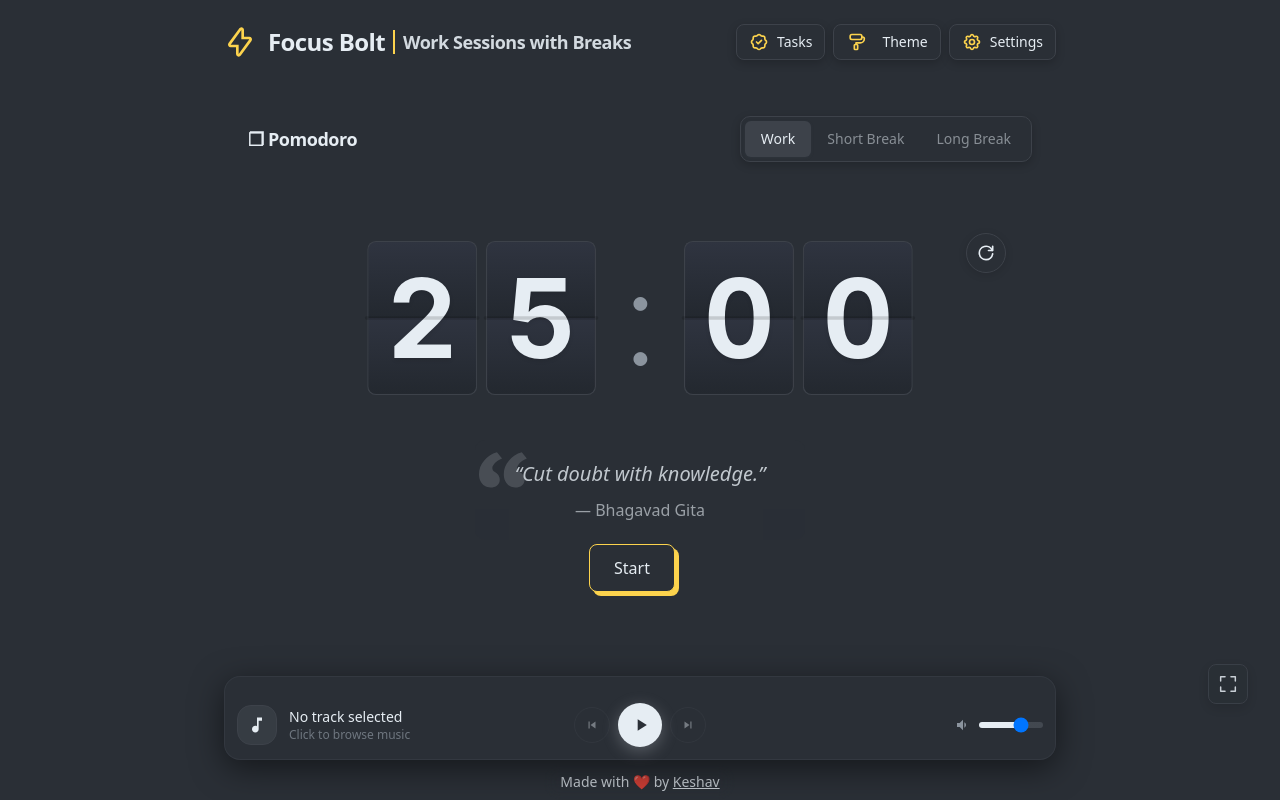
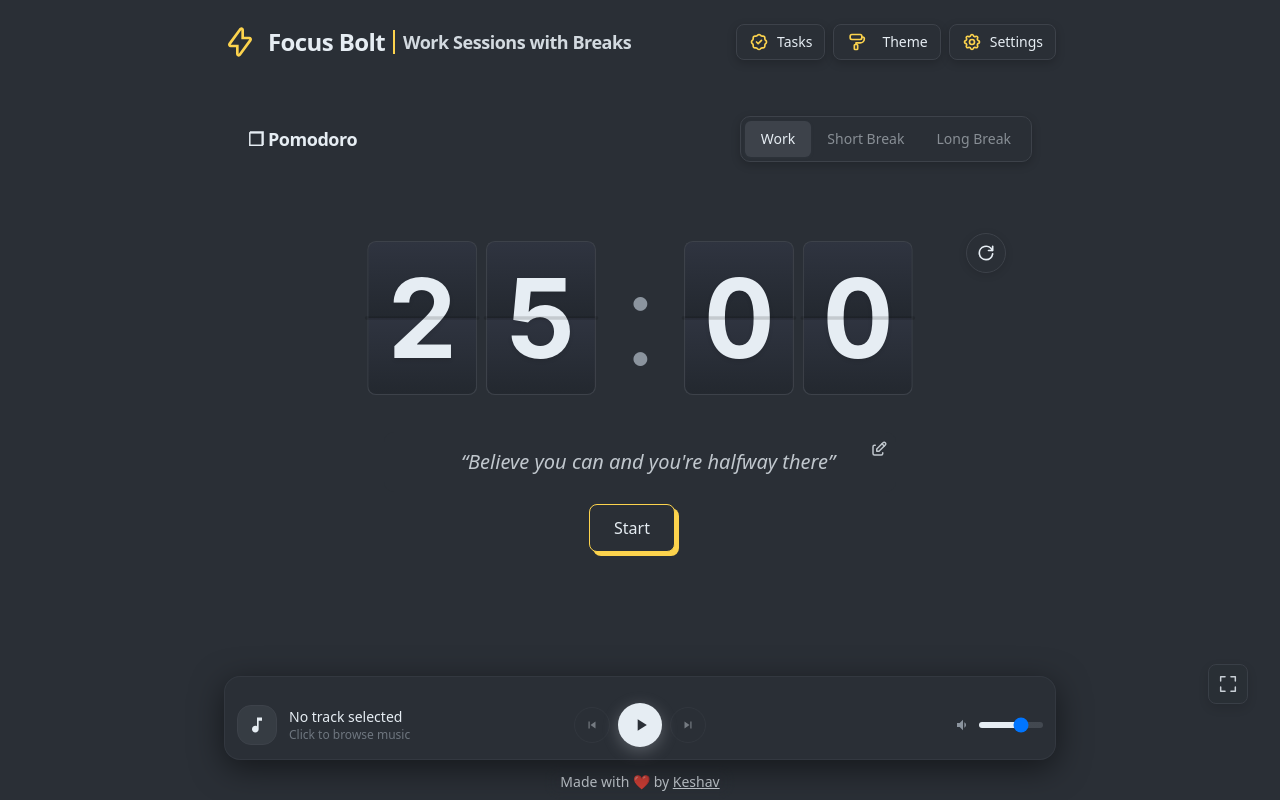
Before and after one commit to keshav-builds/FocusBolt, a Next.js app: page / in a window 1280 px wide. Built offline with nearby package versions, Linux system fonts and the light colour scheme.

Commit message:
editable quote section

```diff
--- a/app/page.tsx
+++ b/app/page.tsx
@@ -237,7 +237,7 @@ function AppBody() {
 
     const granted = await ensurePermission();
     if (granted) {
-      setNotifications(true); // ✅ This turns ON the toggle in settings
+      setNotifications(true); // This turns ON the toggle in settings
     } else {
       alert(
         "Notifications are blocked. Please enable them in browser settings."
@@ -748,7 +748,7 @@ function AppBody() {
 
                   {/* QUOTE */}
                   <div
-                    className=" hidden sm:block transition-colors duration-300 text-center px-2 sm:px-4 mt-2"
+                    className=" hidden sm:block transition-colors duration-300 text-center px-2 sm:px-4 mt-0"
                     style={{ color: currentTheme.separatorColor, opacity: 0.8 }}
                   >
                     <SessionQuote currentTheme={currentTheme} />
--- a/components/music/MusicBar.tsx
+++ b/components/music/MusicBar.tsx
@@ -321,7 +321,7 @@ export function MusicBar({
             </div>
           </div>
 
-          {/* Time Display - Mobile (Below controls) */}
+          {/* Time Display */}
           {currentTrack && (
             <div
               className="flex items-center justify-between mt-1.5 text-[10px]"
--- a/components/progress/progress-chart.tsx
+++ b/components/progress/progress-chart.tsx
@@ -36,7 +36,7 @@ const formatMinutesToTime = (minutes: number): string => {
   return `${hours}h ${mins}m`;
 };
 
-// Get color based on work time (gradient from low to high)
+// Get color based on work time
 const getBarColor = (
   minutes: number,
   maxMinutes: number,
--- a/components/settings/settings-sheet.tsx
+++ b/components/settings/settings-sheet.tsx
@@ -16,7 +16,7 @@ interface SettingsSheetProps {
   currentTheme: ColorTheme;
 }
 
-// Reusable Stepper Component
+//  Stepper Component
 interface StepperProps {
   value: number;
   onChange: (value: number) => void;
@@ -70,7 +70,7 @@ function Stepper({
     // Parse number
     const numValue = parseInt(val, 10);
 
-    // Just enforce max
+    // enforce max
     if (!isNaN(numValue)) {
       onChange(Math.min(numValue, max));
     }
@@ -551,7 +551,7 @@ export function SettingsSheet({
                       style={{
                         backgroundColor: isImageTheme
                           ? "rgba(255, 193, 7, 0.18)" // warm amber on dark
-                          : "rgba(245, 158, 11, 0.12)", // amber-500/12 on light
+                          : "rgba(245, 158, 11, 0.12)", // amber-500 on light
                         borderColor: isImageTheme
                           ? "rgba(255, 193, 7, 0.6)"
                           : "rgba(245, 158, 11, 0.6)",
--- a/components/themeColor/ColorPicker.tsx
+++ b/components/themeColor/ColorPicker.tsx
@@ -169,7 +169,7 @@ if (variant === "mobile") {
               ))}
             </div>
 
-            {/* Theme Grid - Fixed cropping issue */}
+            {/* Theme Grid*/}
             <div className="grid grid-cols-3 gap-2 max-h-48 overflow-y-auto pr-1">
               {filteredThemes.map((theme) => (
                 <motion.button
@@ -185,7 +185,7 @@ if (variant === "mobile") {
                     onThemeChange(theme);
                   }}
                   style={{
-                    // FIX: Separate background properties to avoid conflict
+                    // Separate background properties to avoid conflict
                     ...(theme.category === "image" && theme.backgroundImage
                       ? {
                           backgroundImage: `url('${theme.backgroundImage}')`,
@@ -233,7 +233,7 @@ if (variant === "mobile") {
                     </div>
                   )}
 
-                  {/* Image theme - name overlay with better visibility */}
+                  {/* Image theme */}
                   {theme.category === "image" && (
                     <div className="absolute inset-0 flex items-end justify-center pb-1.5 bg-gradient-to-t from-black/60 via-transparent to-transparent">
                       <span className="text-[10px] font-semibold text-white drop-shadow-lg px-1 text-center leading-tight">
--- a/components/timer/quote.tsx
+++ b/components/timer/quote.tsx
@@ -1,32 +1,99 @@
 "use client";
 
-import { useEffect, useState } from "react";
-import { getRandomQuote } from "@/lib/quotes";
+import { useEffect, useRef, useState } from "react";
+
+type Quote = {
+  text: string;
+};
+
+const STORAGE_KEY = "focusbolt_custom_quote";
+const DEFAULT_QUOTE: Quote = {
+  text: "Believe you can and you're halfway there",
+};
+
+const MAX_CHARS = 80;
 
 export function SessionQuote({ currentTheme }: { currentTheme: any }) {
-  const [quote, setQuote] = useState(getRandomQuote());
+  const [quote, setQuote] = useState<Quote>(DEFAULT_QUOTE);
+  const [isEditing, setIsEditing] = useState(false);
+  const [draft, setDraft] = useState(DEFAULT_QUOTE.text);
+  const [error, setError] = useState<string | null>(null);
   const [isVisible, setIsVisible] = useState(true);
+
+  const inputRef = useRef<HTMLInputElement | null>(null);
   const isImageTheme = currentTheme.backgroundImage;
 
+  // load saved quote (if any)
   useEffect(() => {
-    const interval = setInterval(() => {
-      // Fade out
-      setIsVisible(false);
+    if (typeof window === "undefined") return;
+    try {
+      const raw = localStorage.getItem(STORAGE_KEY);
+      if (!raw) return;
+      const parsed = JSON.parse(raw);
+      if (typeof parsed.text === "string") {
+        setQuote(parsed);
+        setDraft(parsed.text);
+      }
+    } catch {
+      // ignore
+    }
+  }, []);
 
-      // Change quote after fade out completes
-      setTimeout(() => {
-        setQuote(getRandomQuote());
-        // Fade in
-        setIsVisible(true);
-      }, 500);
-    }, 16000);
+  // auto-focus when editing
+  useEffect(() => {
+    if (isEditing && inputRef.current) {
+      inputRef.current.focus();
+      inputRef.current.select();
+    }
+  }, [isEditing]);
 
-    return () => clearInterval(interval);
-  }, []);
+  function handleStartEdit() {
+    setDraft(quote.text);
+    setError(null);
+    setIsEditing(true);
+  }
+
+  function saveDraft() {
+    const text = draft.trim();
+
+    if (!text) {
+      setError("Quote cannot be empty.");
+      return;
+    }
+
+    const newQuote: Quote = { text };
+
+    setIsVisible(false);
+    setTimeout(() => {
+      setQuote(newQuote);
+      if (typeof window !== "undefined") {
+        localStorage.setItem(STORAGE_KEY, JSON.stringify(newQuote));
+      }
+      setIsVisible(true);
+      setIsEditing(false);
+      setError(null);
+    }, 150);
+  }
+
+  function handleBlur() {
+    if (!isEditing) return;
+    saveDraft();
+  }
+
+  function handleKeyDown(e: React.KeyboardEvent<HTMLInputElement>) {
+    if (e.key === "Enter") {
+      e.preventDefault();
+      saveDraft();
+    } else if (e.key === "Escape") {
+      setIsEditing(false);
+      setDraft(quote.text);
+      setError(null);
+    }
+  }
 
   return (
     <div
-      className="mt-0 w-full max-w-lg mx-auto rounded-lg py-3 px-4 sm:py-3.5 sm:px-5 text-center transition-all duration-500 relative min-h-[90px] sm:min-h-[100px] flex items-center justify-center"
+      className="mt-0 mb-2 w-full max-w-lg mx-auto rounded-lg py-4 px-10  text-center transition-all duration-500 relative max-h-[60px] flex items-center justify-center"
       style={{
         color: currentTheme.digitColor,
         background: isImageTheme
@@ -35,30 +102,64 @@ export function SessionQuote({ currentTheme }: { currentTheme: any }) {
         backdropFilter: isImageTheme ? "blur(8px)" : "none",
       }}
     >
-      {/* Decorative Quote SVG - Left aligned */}
-      <svg
-        aria-hidden="true"
-        viewBox="0 0 105 78"
-        className="absolute left-1  top-3 w-10 h-10 sm:w-12 sm:h-9 opacity-15 sm:opacity-20"
-        style={{
-          fill: currentTheme.digitColor,
-        }}
+      <button
+        type="button"
+        onClick={handleStartEdit}
+        className="absolute top-2 right-2 z-20 text-md flex items-center cursor-pointer"
+        aria-label="Edit quote"
       >
-        <path d="M25.086 77.292c-4.821 0-9.115-1.205-12.882-3.616-3.767-2.561-6.78-6.102-9.04-10.622C1.054 58.534 0 53.411 0 47.686c0-5.273.904-10.396 2.712-15.368 1.959-4.972 4.746-9.567 8.362-13.786a59.042 59.042 0 0 1 12.43-11.3C28.325 3.917 33.599 1.507 39.324 0l11.074 13.786c-6.479 2.561-11.677 5.951-15.594 10.17-3.767 4.219-5.65 7.835-5.65 10.848 0 1.356.377 2.863 1.13 4.52.904 1.507 2.637 3.089 5.198 4.746 3.767 2.41 6.328 4.972 7.684 7.684 1.507 2.561 2.26 5.5 2.26 8.814 0 5.123-1.959 9.19-5.876 12.204-3.767 3.013-8.588 4.52-14.464 4.52Zm54.24 0c-4.821 0-9.115-1.205-12.882-3.616-3.767-2.561-6.78-6.102-9.04-10.622-2.11-4.52-3.164-9.643-3.164-15.368 0-5.273.904-10.396 2.712-15.368 1.959-4.972 4.746-9.567 8.362-13.786a59.042 59.042 0 0 1 12.43-11.3C82.565 3.917 87.839 1.507 93.564 0l11.074 13.786c-6.479 2.561-11.677 5.951-15.594 10.17-3.767 4.219-5.65 7.835-5.65 10.848 0 1.356.377 2.863 1.13 4.52.904 1.507 2.637 3.089 5.198 4.746 3.767 2.41 6.328 4.972 7.684 7.684 1.507 2.561 2.26 5.5 2.26 8.814 0 5.123-1.959 9.19-5.876 12.204-3.767 3.013-8.588 4.52-14.464 4.52Z"></path>
-      </svg>
+        <svg
+          xmlns="http://www.w3.org/2000/svg"
+          width="18"
+          height="18"
+          viewBox="0 0 24 24"
+          fill="none"
+          stroke="currentColor"
+          strokeWidth="2"
+          strokeLinecap="round"
+          strokeLinejoin="round"
+          className="icon icon-tabler-edit"
+        >
+          <path stroke="none" d="M0 0h24v24H0z" fill="none" />
+          <path d="M7 7h-1a2 2 0 0 0 -2 2v9a2 2 0 0 0 2 2h9a2 2 0 0 0 2 -2v-1" />
+          <path d="M20.385 6.585a2.1 2.1 0 0 0 -2.97 -2.97l-8.415 8.385v3h3l8.385 -8.415z" />
+          <path d="M16 5l3 3" />
+        </svg>
+      </button>
 
-      {/* Fade transition */}
       <div
-        className={`transition-opacity duration-500 ease-in-out relative z-10 w-full ${
+        className={`transition-opacity duration-300 ease-in-out relative z-10 w-full ${
           isVisible ? "opacity-100" : "opacity-0"
         }`}
       >
-        <p className=" text-lg md:text-xl font-medium italic leading-relaxed px-5 ">
-          &ldquo;{quote.text}&rdquo;
-        </p>
-        <p className=" text-lg mt-1.5 sm:mt-2  sm:text-base opacity-75 font-normal">
-          — {quote.author}
-        </p>
+        <div className="mx-auto w-full min-w-md flex flex-col items-center gap-1">
+          {isEditing ? (
+            <>
+              <input
+                ref={inputRef}
+                className="w-full bg-transparent border-b border-gray-400/70 text-lg md:text-xl font-medium italic leading-relaxed px-2 pb-0.5 text-center outline-none focus:border-blue-400"
+                value={draft}
+                maxLength={MAX_CHARS}
+                onChange={(e) => {
+                  setDraft(e.target.value);
+                  setError(null);
+                }}
+                onBlur={handleBlur}
+                onKeyDown={handleKeyDown}
+              />
+              <div className=" text-[11px] text-gray-400">
+                {draft.length}/{MAX_CHARS} characters
+              </div>
+              {error && (
+                <div className="mt-0.5 text-[11px] text-red-400">{error}</div>
+              )}
+            </>
+          ) : (
+            <p className="text-lg md:text-xl font-medium italic leading-relaxed px-5">
+              &ldquo;{quote.text}&rdquo;
+            </p>
+          )}
+        </div>
       </div>
     </div>
   );
--- /dev/null
+++ b/hooks/useQuote.ts
@@ -0,0 +1,56 @@
+"use client";
+
+import { useState, useEffect } from "react";
+
+export type Quote = {
+  text: string;
+  author: string;
+};
+
+const STORAGE_KEY = "focusbolt_custom_quote";
+
+
+const DEFAULT_QUOTE: Quote = {
+  text: "Believe you can and you're halfway there",
+  author: "Theodore Roosevelt",
+};
+
+export function useQuote() {
+  const [quote, setQuote] = useState<Quote>(DEFAULT_QUOTE);
+  const [isCustom, setIsCustom] = useState(false);
+
+  useEffect(() => {
+    if (typeof window === "undefined") return;
+
+    try {
+      const raw = localStorage.getItem(STORAGE_KEY);
+      if (!raw) return;
+
+      const parsed = JSON.parse(raw);
+      if (typeof parsed.text === "string" && typeof parsed.author === "string") {
+        setQuote(parsed);
+        setIsCustom(true);
+      }
+    } catch {
+      // ignore corrupted localStorage
+    }
+  }, []);
+
+  const saveCustom = (newQuote: Quote) => {
+    if (typeof window !== "undefined") {
+      localStorage.setItem(STORAGE_KEY, JSON.stringify(newQuote));
+    }
+    setQuote(newQuote);
+    setIsCustom(true);
+  };
+
+  const resetToDefault = () => {
+    if (typeof window !== "undefined") {
+      localStorage.removeItem(STORAGE_KEY);
+    }
+    setQuote(DEFAULT_QUOTE);
+    setIsCustom(false);
+  };
+
+  return { quote, isCustom, saveCustom, resetToDefault, DEFAULT_QUOTE };
+}
--- a/lib/quotes.ts
+++ /dev/null
@@ -1,26 +0,0 @@
-const QUOTES = [
-  { text: "Set thy heart upon thy work.", author: "Bhagavad Gita" },
-  { text: "Work without attachment to fruits.", author: "Bhagavad Gita" },
-  { text: "Meditate to steady the mind.", author: "Bhagavad Gita" },
-  { text: "Rise by your own effort.", author: "Bhagavad Gita" },
-  { text: "Believe and become.", author: "Bhagavad Gita" },
-  { text: "Mind can be friend or enemy.", author: "Bhagavad Gita" },
-  { text: "Reshape yourself with will.", author: "Bhagavad Gita" },
-  { text: "Live your own destiny.", author: "Bhagavad Gita" },
-  { text: "Change is certain.", author: "Bhagavad Gita" },
-  { text: "Calmness brings discipline.", author: "Bhagavad Gita" },
-  { text: "Disciplined mind brings happiness.", author: "Bhagavad Gita" },
-  { text: "Everything happens for good.", author: "Bhagavad Gita" },
-  { text: "Stay steady in all situations.", author: "Bhagavad Gita" },
-  { text: "Action is better than inaction.", author: "Bhagavad Gita" },
-  { text: "Good work never ends badly.", author: "Bhagavad Gita" },
-  { text: "Work for others' welfare.", author: "Bhagavad Gita" },
-  { text: "Perform duty without attachment.", author: "Bhagavad Gita" },
-  { text: "Follow your own path.", author: "Bhagavad Gita" },
-  { text: "Wise abandon attachment.", author: "Bhagavad Gita" },
-  { text: "Cut doubt with knowledge.", author: "Bhagavad Gita" },
-]
-
-export function getRandomQuote() {
-  return QUOTES[Math.floor(Math.random() * QUOTES.length)]
-}
```
Also changed, not shown: app/globals.css (+8 -11 lines), components/music/ExpandedPlayer.tsx (+4 -4 lines), components/timer/pomodoro-provider.tsx (+4 -5 lines).
